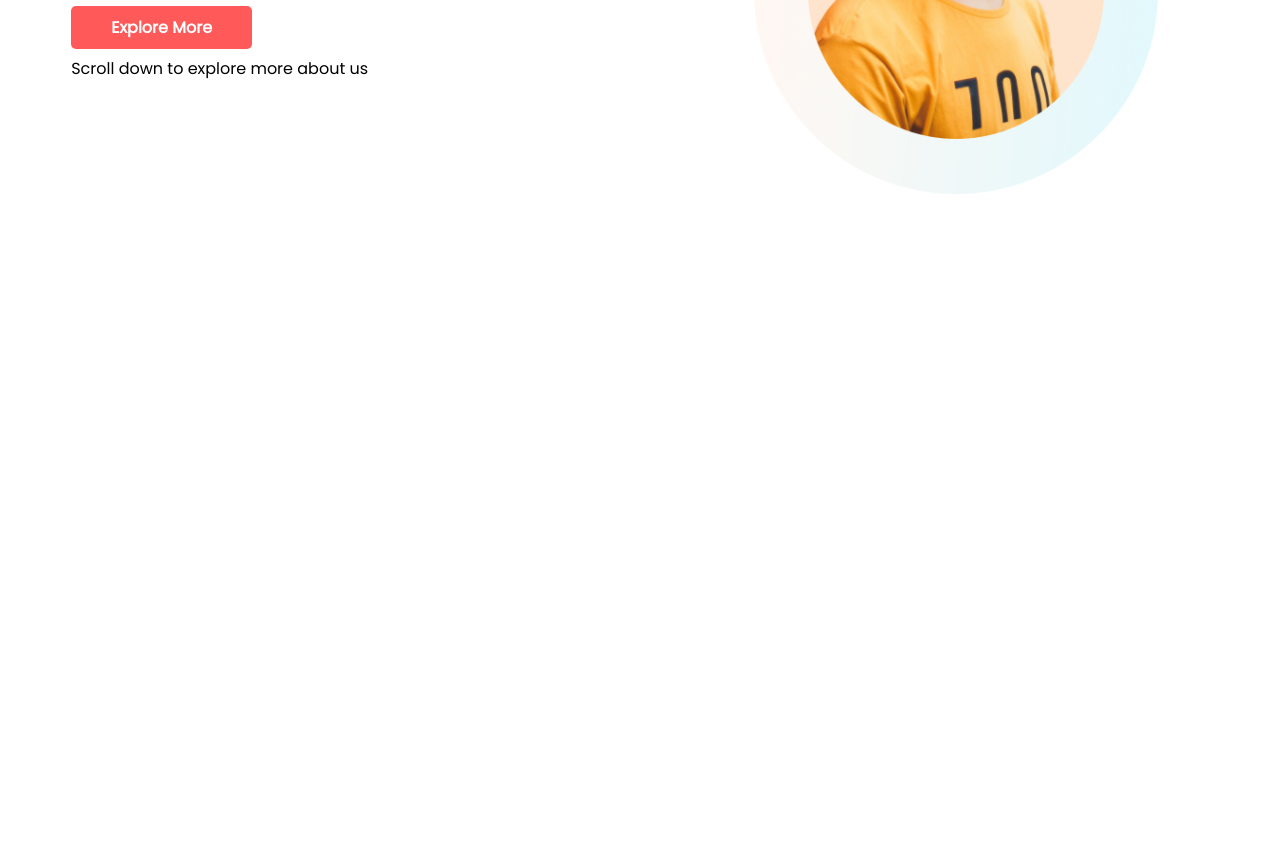
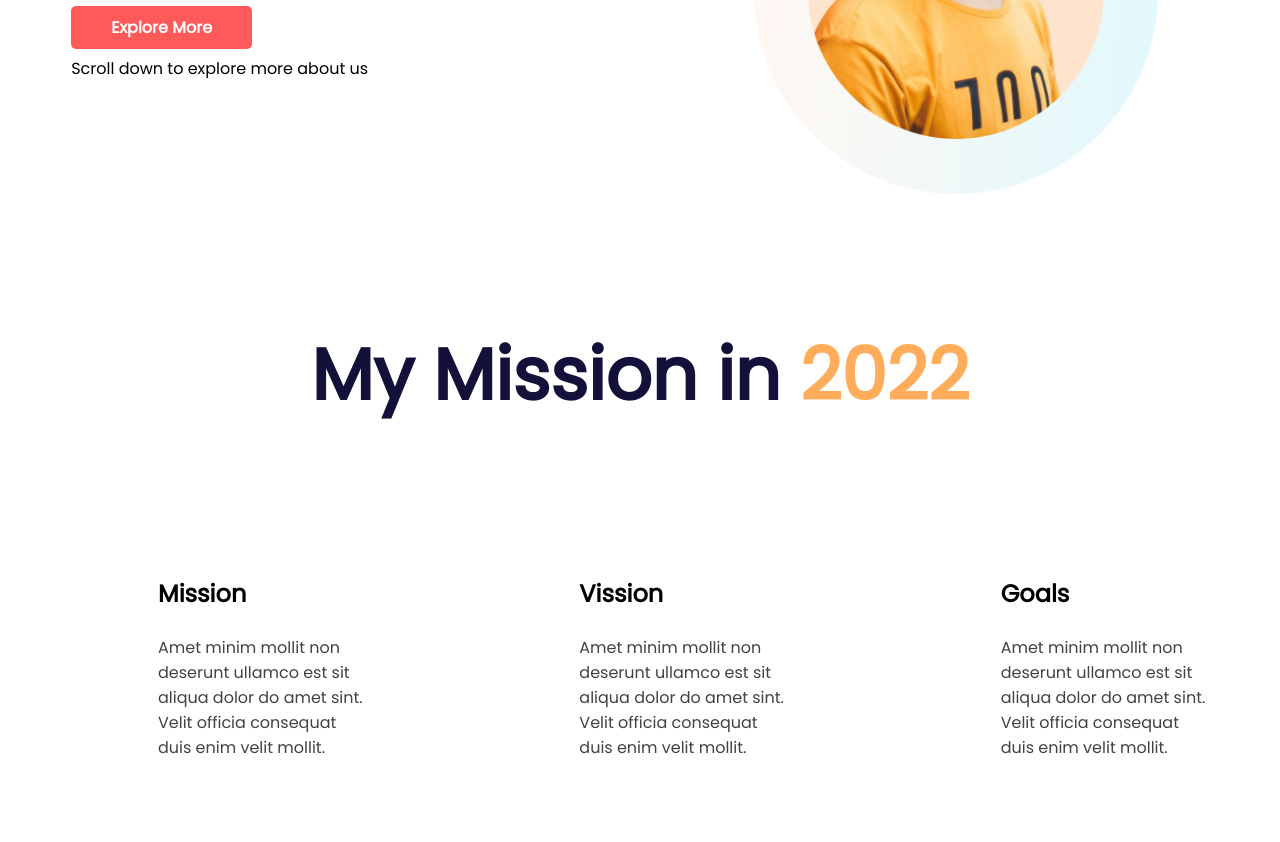
Before and after one commit to graphixtix/assignment-website-development, a plain HTML site: page ins/index.html in a window 1280 px wide. Shown: the part 393-1235 px from the top of the page. Before the commit the page ends 800 px from the top, so only its background shows below. Drawn offline with Linux system fonts and the light colour scheme.

Commit message:
second-part

```diff
--- a/ins/index.html
+++ b/ins/index.html
@@ -30,6 +30,31 @@
             <img src="images/person/person-2.png" alt="">
         </div>
     </section>
+    <section>
+        <div class="my-mission-in">
+            <h2> <span class="mission-color">My Mission in</span> <span class="color-2022">2022</span></h2>
+        </div>
+        <div class="se-part">
+            <div class="mi-width">
+                <h3 class="mi-color">Mission</h3>
+                <p class="mi-p-color">Amet minim mollit non deserunt ullamco est sit aliqua dolor do amet sint. Velit
+                    officia consequat duis
+                    enim velit mollit.</p>
+            </div>
+            <div class="vi-width">
+                <h3 class="vi-color">Vission</h3>
+                <p class="vi-p-color">Amet minim mollit non deserunt ullamco est sit aliqua dolor do amet sint. Velit
+                    officia consequat duis
+                    enim velit mollit.</p>
+            </div>
+            <div class="go-width">
+                <h3 class="go-color">Goals</h3>
+                <p class="go-p-color">Amet minim mollit non deserunt ullamco est sit aliqua dolor do amet sint. Velit
+                    officia consequat duis
+                    enim velit mollit.</p>
+            </div>
+        </div>
+    </section>
 </body>
 
 </html>
--- a/ins/style.css
+++ b/ins/style.css
@@ -50,3 +50,78 @@ h1 {
     font-size: 16px;
     font-weight: 400;
 }
+
+.my-mission-in {
+    text-align: center;
+    font-family: 'Poppins', sans-serif;
+    font-weight: 900;
+    font-size: 48px;
+}
+
+.mission-color {
+    color: #13103A;
+}
+
+.color-2022 {
+    color: #FFAD5A;
+}
+
+.se-part {
+    display: flex;
+}
+
+.mi-color {
+    font-family: 'Poppins', sans-serif;
+    font-size: 24px;
+    color: #000000;
+}
+
+.mi-width {
+    width: 50%;
+    padding: 5%;
+    padding-left: 150px;
+}
+
+.mi-p-color {
+    font-family: 'Poppins', sans-serif;
+    font-size: 16px;
+    color: #424242;
+}
+
+.vi-width {
+    width: 50%;
+    padding: 5%;
+    padding-left: 150px;
+}
+
+.vi-color {
+    font-family: 'Poppins', sans-serif;
+    font-size: 24px;
+    color: #000000;
+}
+
+
+.vi-p-color {
+    font-family: 'Poppins', sans-serif;
+    font-size: 16px;
+    color: #424242;
+}
+
+.go-width {
+    width: 50%;
+    padding: 5%;
+    padding-left: 150px;
+
+}
+
+.go-color {
+    font-family: 'Poppins', sans-serif;
+    font-size: 24px;
+    color: #000000;
+}
+
+.go-p-color {
+    font-family: 'Poppins', sans-serif;
+    font-size: 16px;
+    color: #424242;
+}
```
